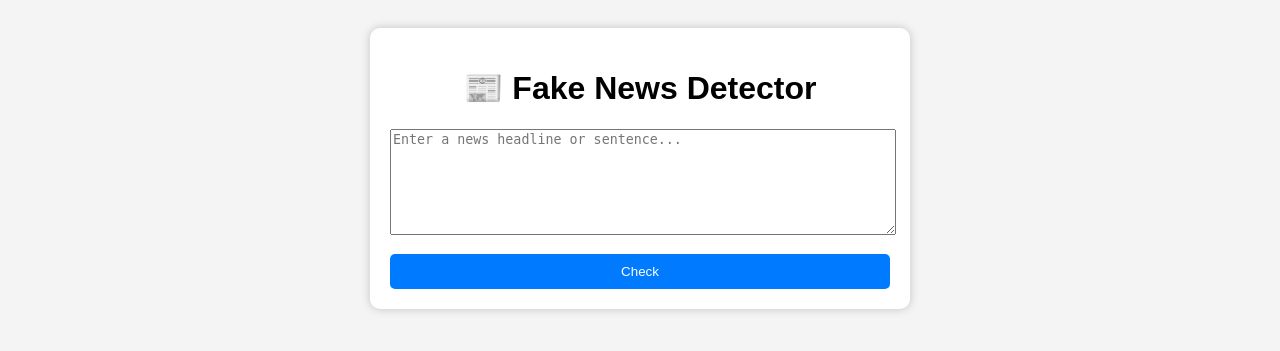
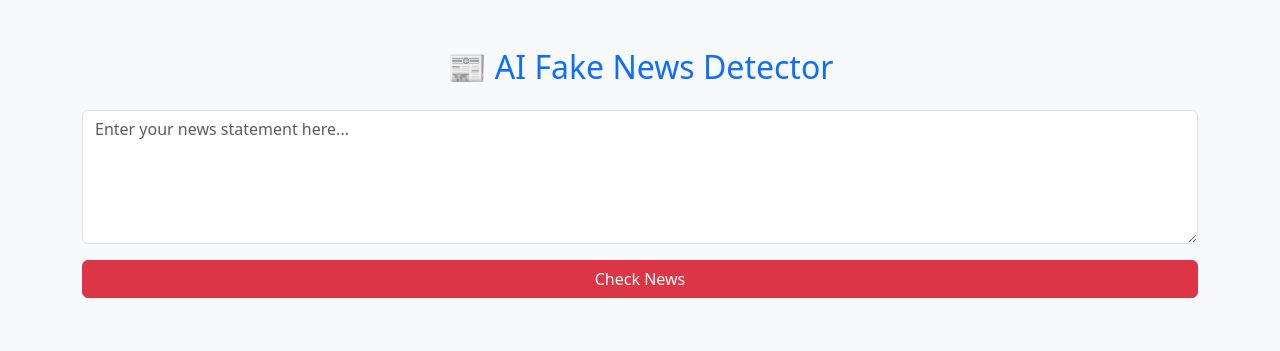
Before and after one commit to VASIREDDYSRINIKETH/fake-news-detector, a Flask app: page / in a window 1280 px wide. Shown: the top 351 px of the page. Run offline with Flask 3, Linux system fonts and the light colour scheme; parts of the project's set-up code (start-up, migrations or seed data) failed here and were passed over.

Commit message:
Enhanced UI and output formatting

```diff
--- a/app.py
+++ b/app.py
@@ -1,25 +1,20 @@
 from flask import Flask, render_template, request
 import joblib
 
-# Load trained model and vectorizer
+app = Flask(__name__)
+
 model = joblib.load("fake_news_model.pkl")
 vectorizer = joblib.load("tfidf_vectorizer.pkl")
 
-# Initialize Flask app
-app = Flask(__name__)
+@app.route("/", methods=["GET", "POST"])
+def index():
+    prediction = None
+    if request.method == "POST":
+        news = request.form["news"]
+        vector = vectorizer.transform([news])
+        result = model.predict(vector)[0]
+        prediction = "Real News" if result == 1 else "Fake News"
+    return render_template("index.html", prediction=prediction)
 
-@app.route('/')
-def home():
-    return render_template("index.html")
-
-@app.route('/predict', methods=['POST'])
-def predict():
-    if request.method == 'POST':
-        input_text = request.form['news']
-        input_vector = vectorizer.transform([input_text])
-        prediction = model.predict(input_vector)[0]
-        result = "REAL" if prediction == 1 else "FAKE"
-        return render_template("index.html", prediction=result)
-
-if __name__ == '__main__':
+if __name__ == "__main__":
     app.run(debug=True)
--- a/templates/index.html
+++ b/templates/index.html
@@ -1,25 +1,24 @@
+<!-- templates/index.html -->
 <!DOCTYPE html>
-<html>
+<html lang="en">
 <head>
+    <meta charset="UTF-8">
     <title>Fake News Detector</title>
-    <style>
-        body { font-family: Arial; background: #f4f4f4; padding: 20px; }
-        .container { background: white; padding: 20px; border-radius: 10px; width: 500px; margin: auto; box-shadow: 0 0 10px rgba(0,0,0,0.2); }
-        h1 { text-align: center; }
-        textarea { width: 100%; height: 100px; margin-bottom: 15px; }
-        button { width: 100%; padding: 10px; background: #007BFF; color: white; border: none; border-radius: 5px; }
-        .result { text-align: center; font-size: 24px; margin-top: 15px; color: green; }
-    </style>
+    <link href="https://cdn.jsdelivr.net/npm/bootstrap@5.3.0/dist/css/bootstrap.min.css" rel="stylesheet">
 </head>
-<body>
-    <div class="container">
-        <h1>📰 Fake News Detector</h1>
-        <form method="POST" action="/predict">
-            <textarea name="news" placeholder="Enter a news headline or sentence..."></textarea>
-            <button type="submit">Check</button>
+<body class="bg-light">
+    <div class="container mt-5">
+        <h2 class="text-center text-primary mb-4">📰 AI Fake News Detector</h2>
+        <form method="POST" action="/">
+            <div class="mb-3">
+                <textarea name="news" rows="5" class="form-control" placeholder="Enter your news statement here..." required></textarea>
+            </div>
+            <button type="submit" class="btn btn-danger w-100">Check News</button>
         </form>
-        {% if prediction %}
-            <div class="result">This news is: <strong>{{ prediction }}</strong></div>
+        {% if prediction is not none %}
+        <div class="alert mt-4 {{ 'alert-success' if prediction == 'Real News' else 'alert-danger' }}">
+            <strong>Prediction:</strong> {{ prediction }}
+        </div>
         {% endif %}
     </div>
 </body>
```
